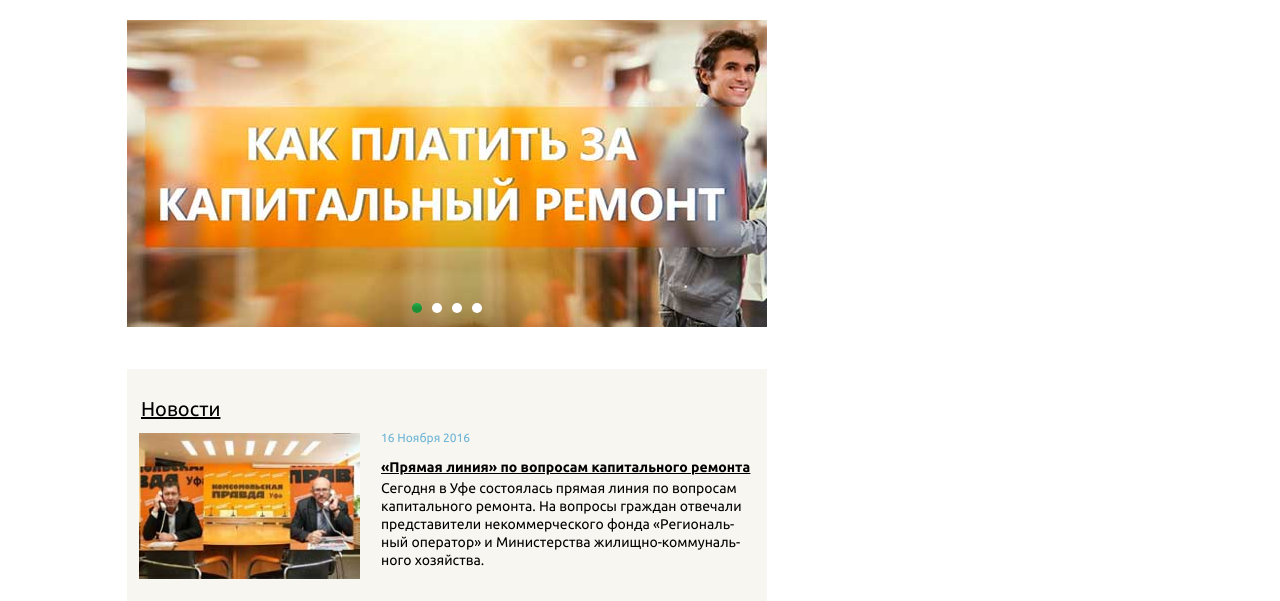
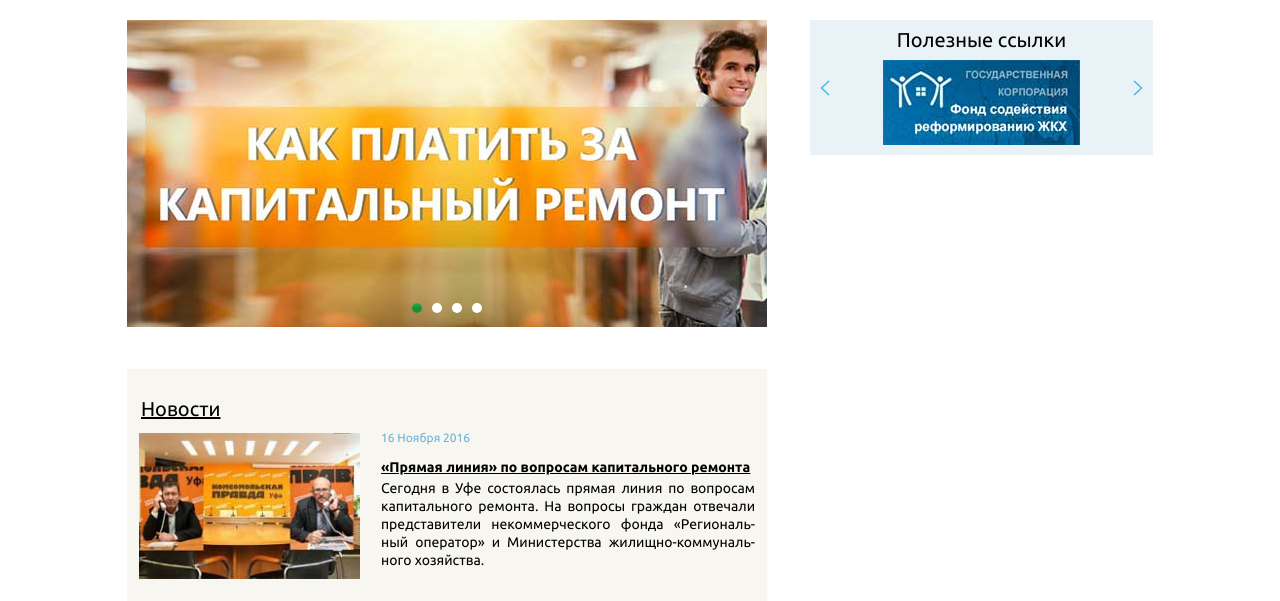
Before and after one commit to Web-Ares/kapremont, a plain HTML site: page index.html in a window 1280 px wide. Shown: the part 177-778 px from the top of the page. Drawn offline with Linux system fonts and the light colour scheme.

Commit message:
aside start

```diff
--- a/css/main.css
+++ b/css/main.css
@@ -44,11 +44,14 @@
     width: 100%;
     height: 127px;
 }
-.site__content {
+.site__content{
     position: relative;
+    display: block;
     width: 1026px;
     margin: 0 auto;
+    text-align: justify;
     z-index: 2;
+    margin-bottom: -16px;
 }
 .site__header {
     position: relative;
@@ -220,7 +223,9 @@
     left: -3px;
 }
 .site__content:after{
+    content: "";
     display: inline-block;
+    vertical-align: top;
     width: 100%;
 }
 .site__content-center{
@@ -377,7 +382,7 @@
     margin: 0 auto 26px;
     overflow: hidden;
 }
-.slider__layout {
+.slider .slider__layout {
     position: relative;
     background-repeat: no-repeat;
     background-position: left;
@@ -485,3 +490,46 @@
     margin-left: 0;
 }
 /* ------------- /something ------------- */
+
+/* ------------- useful-links ------------- */
+.useful-links {
+    position: relative;
+    margin: 0 auto 26px;
+    background: #e9f2f7;
+    padding: 10px 30px;
+    text-align: center;
+}
+.useful-links__item {
+    display: inline-block;
+    vertical-align: top;
+    transition: opacity .3s ease;
+}
+.useful-links__item a {
+    display: inline-block;
+    vertical-align: top;
+    width: 200px;
+    height: 85px;
+    background-position: center;
+    background-repeat: no-repeat;
+}
+.useful-links__next,
+.useful-links__prev{
+    position: absolute;
+    width: 10px;
+    height: 16px;
+    top: 50%;
+    left: 10px;
+    margin-top: -8px;
+    background: url("../img/slider-prev.png") no-repeat center;
+}
+.useful-links__next{
+    background: url("../img/slider-next.png") no-repeat center;
+    left: auto;
+    right: 10px;
+}
+.useful-links__title{
+    display: block;
+    font-size: 20px;
+    padding-bottom: 10px;
+}
+/* ------------- /useful-links ------------- */
--- a/index.html
+++ b/index.html
@@ -72,6 +72,7 @@
 
         </header><!-- /site__header -->
 
+        <!-- /site__content -->
         <div class="site__content">
 
             <div class="site__content-center">
@@ -194,11 +195,56 @@
 
             </div>
 
+            <!-- site__aside -->
             <aside class="site__aside">
 
+                <!-- useful-links -->
+                <div class="useful-links">
+
+                    <span class="useful-links__title">Полезные ссылки</span>
+
+                    <!-- Swiper -->
+                    <div class="swiper-container useful-links__wrap">
+
+                        <div class="swiper-wrapper">
+
+                            <div class="swiper-slide useful-links__item">
+
+                                <a href="#" style="background-image: url(pic/useful-links01.jpg)"></a>
+
+                            </div>
+
+                            <div class="swiper-slide useful-links__item">
+
+                                <a href="#" style="background-image: url(pic/useful-links01.jpg)"></a>
+
+                            </div>
+
+                            <div class="swiper-slide useful-links__item">
+
+                                <a href="#" style="background-image: url(pic/useful-links01.jpg)"></a>
+
+                            </div>
+                            <!-- /swiper-slide -->
+
+                        </div>
+                        <!-- /Swiper -->
+
+
+
+                    </div>
+
+                    <div class="useful-links__prev"></div>
+                    <div class="useful-links__next"></div>
+
+                </div>
+                <!-- /useful-links -->
+
             </aside>
+            <!-- site__aside -->
 
-        </div><!-- /site__content -->
+        </div>
+        <!-- /site__content -->
 
         <footer class="site__footer">
 
--- a/js/jquery.main.js
+++ b/js/jquery.main.js
@@ -37,6 +37,18 @@ var Slider = function (obj) {
         });
     }
 
+    if (_obj.hasClass('useful-links__wrap')) {
+        var _slider1 = new Swiper(_obj, {
+            nextButton: '.useful-links__next',
+            prevButton: '.useful-links__prev',
+            slidesPerView: 1,
+            loop: true,
+            paginationClickable: true
+
+        });
+
+    }
+
     //public properties
 
     //public methods
```
Also changed, not shown: img/slider-next.png (added), img/slider-prev.png (added), pic/useful-links01.jpg (added).
